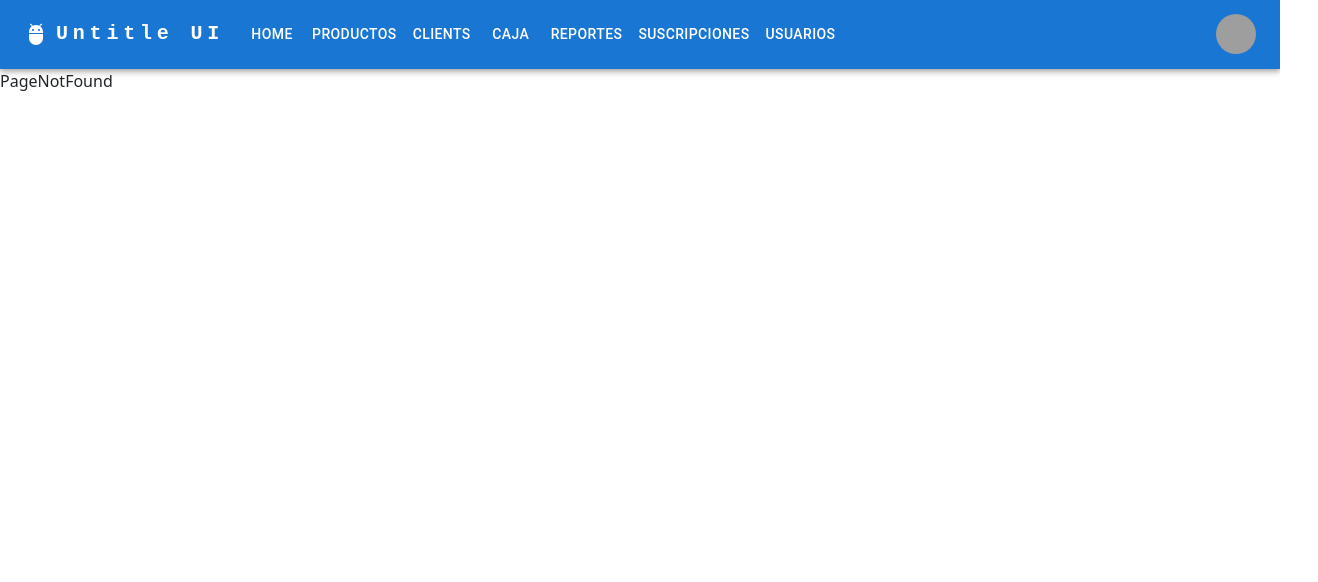
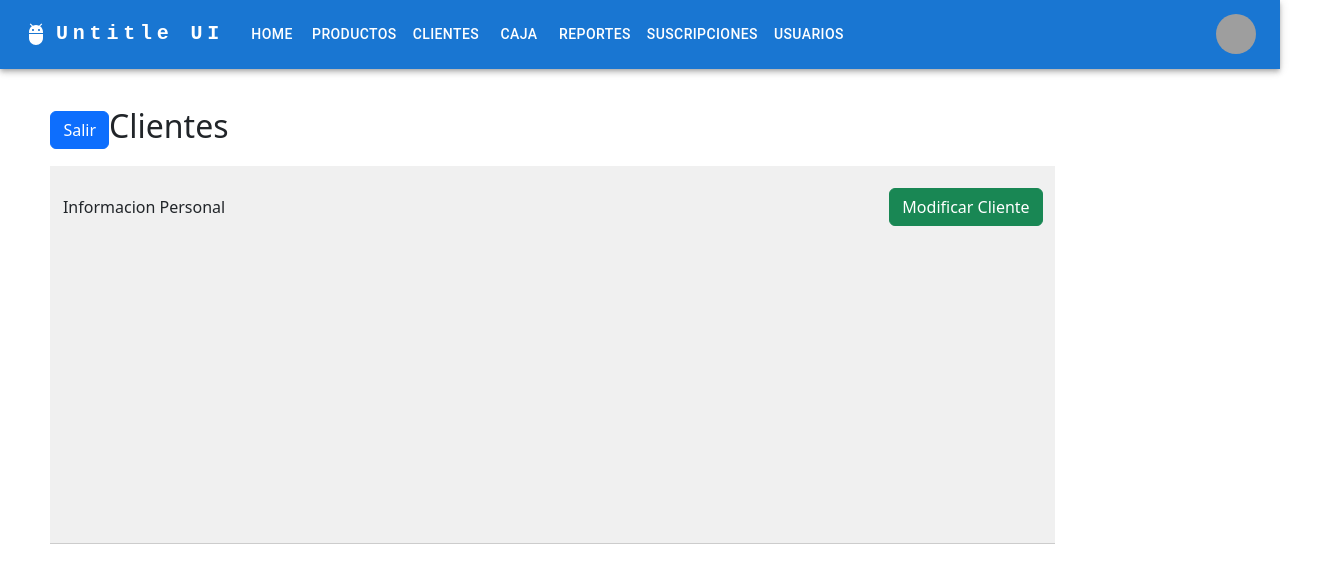
Before and after one commit to arvidjj/IngeSoft2-Frontend, a React (Vite) app: page /clientes in a window 1280 px wide. Shown: the top 582 px of the page, 1318 px wide, since content can reach past the window. Built offline with nearby package versions, Linux system fonts and the light colour scheme; grey boxes are pictures that could not be loaded.

Commit message:
Cambios de navbar

```diff
--- a/src/components/layout/NavBar.jsx
+++ b/src/components/layout/NavBar.jsx
@@ -18,7 +18,7 @@ import { Link } from "react-router-dom";
 const pages = [
   "Home",
   "Productos",
-  "Clients",
+  "Clientes",
   "Caja",
   "Reportes",
   "Suscripciones",
--- a/src/main.jsx
+++ b/src/main.jsx
@@ -13,7 +13,7 @@ createRoot(document.getElementById("root")).render(
         <Routes>
           <Route path="/" element={<Home />} /> {/* Ruta raíz */}
           <Route path="/home" element={<Home />} /> {/* Ruta de la página de inicio */}
-          <Route path="/clients" element={<Clients />} /> {/* Ruta de clientes */}
+          <Route path="/clientes" element={<Clients />} /> {/* Ruta de clientes */}
           <Route path="*" element={<PageNotFound />} /> {/* Ruta de página no encontrada */}
         </Routes>
       </Layout>
--- a/src/pages/clients/Clients.jsx
+++ b/src/pages/clients/Clients.jsx
@@ -1,9 +1,34 @@
-import React from 'react'
+import React from "react";
+import "bootstrap/dist/css/bootstrap.min.css";
+import "./InfoClients.css"; // Asegúrate de importar tu archivo de estilos CSS
 
 const Clients = () => {
   return (
-    <div><h1>Aca estaran los Clientes</h1></div>
-  )
-}
+    <div className="container-fluid MaquetaCliente">
+      <div className="H2">
+        <button className="btn btn-primary">Salir</button>
+        <h2>Clientes</h2>
+      </div>
+      <div className="row">
+        <div className="col-12">
+          <div className="cuadro-central">
+            <div className="info-cliente">
+              <p>Informacion Personal</p>
+              <button className="btn btn-success float-end">
+                Modificar Cliente
+              </button>
+            </div>
+          </div>
+        </div>
+      </div>
+
+      <div className="row justify-content-center">
+        <div className="col-6">
+          <div className="content"></div>
+        </div>
+      </div>
+    </div>
+  );
+};
 
 export default Clients;
--- /dev/null
+++ b/src/pages/clients/InfoClients.css
@@ -0,0 +1,28 @@
+.MaquetaCliente {
+  margin:3%;
+}
+.H2{
+  display: flex;
+  padding-bottom: 1%;
+  align-items: center; /* Alinea verticalmente los elementos */
+
+}
+.cuadro-central {
+  width: 80%;
+  padding: 15% 1%;
+
+  background-color: #f0f0f0;
+  border-bottom: 1px solid #ccc;
+}
+.info-cliente {
+  margin-top: -17%;
+  display: flex;
+  justify-content: space-between; /* Espacia los elementos de forma equitativa */
+  align-items: center; /* Alinea verticalmente los elementos */
+
+}
+
+
+.info-cliente p {
+  margin: 0; /* Elimina el margen predeterminado del párrafo */
+}
```
Also changed, not shown: src/components/layout/MaquetaCliente.jsx (added).
